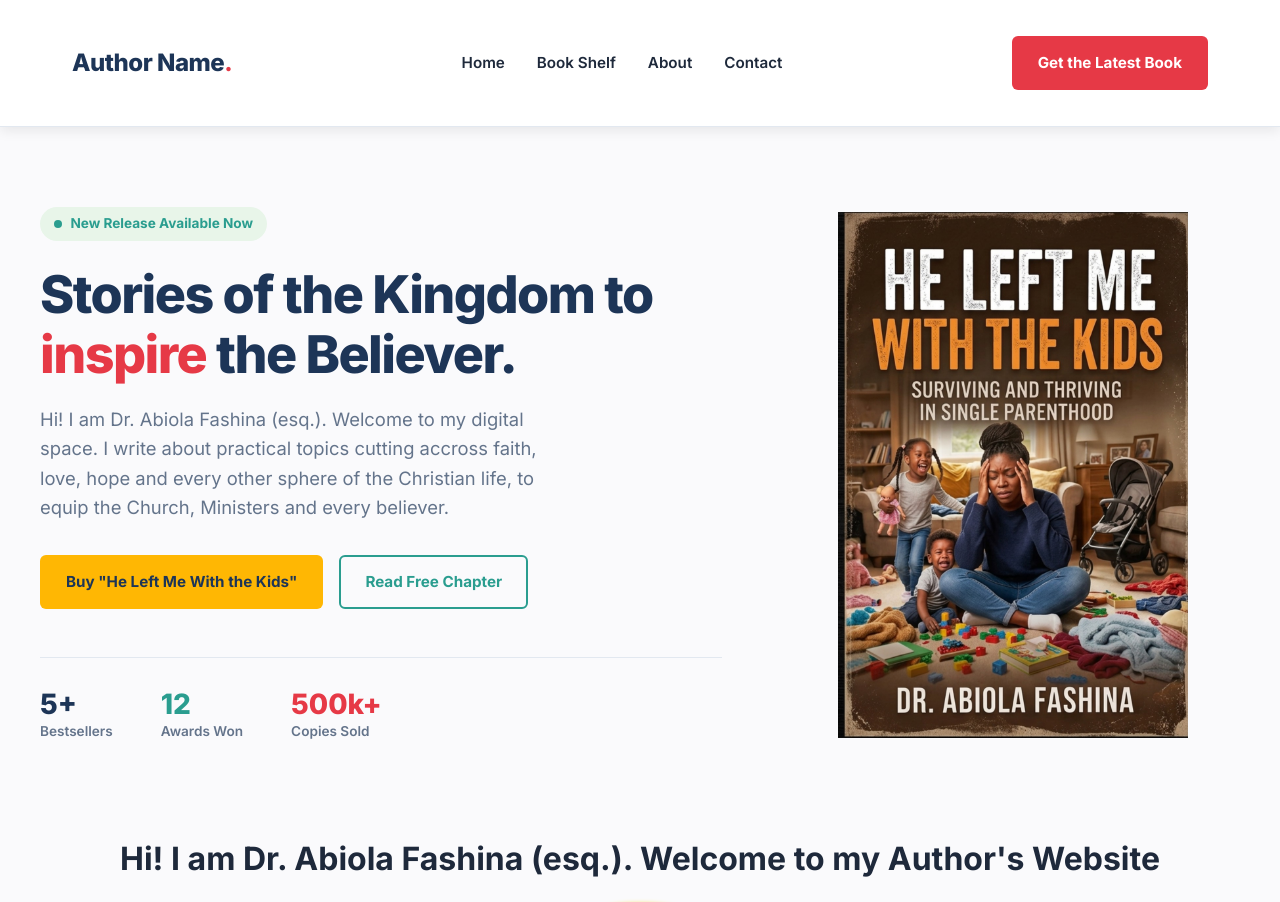
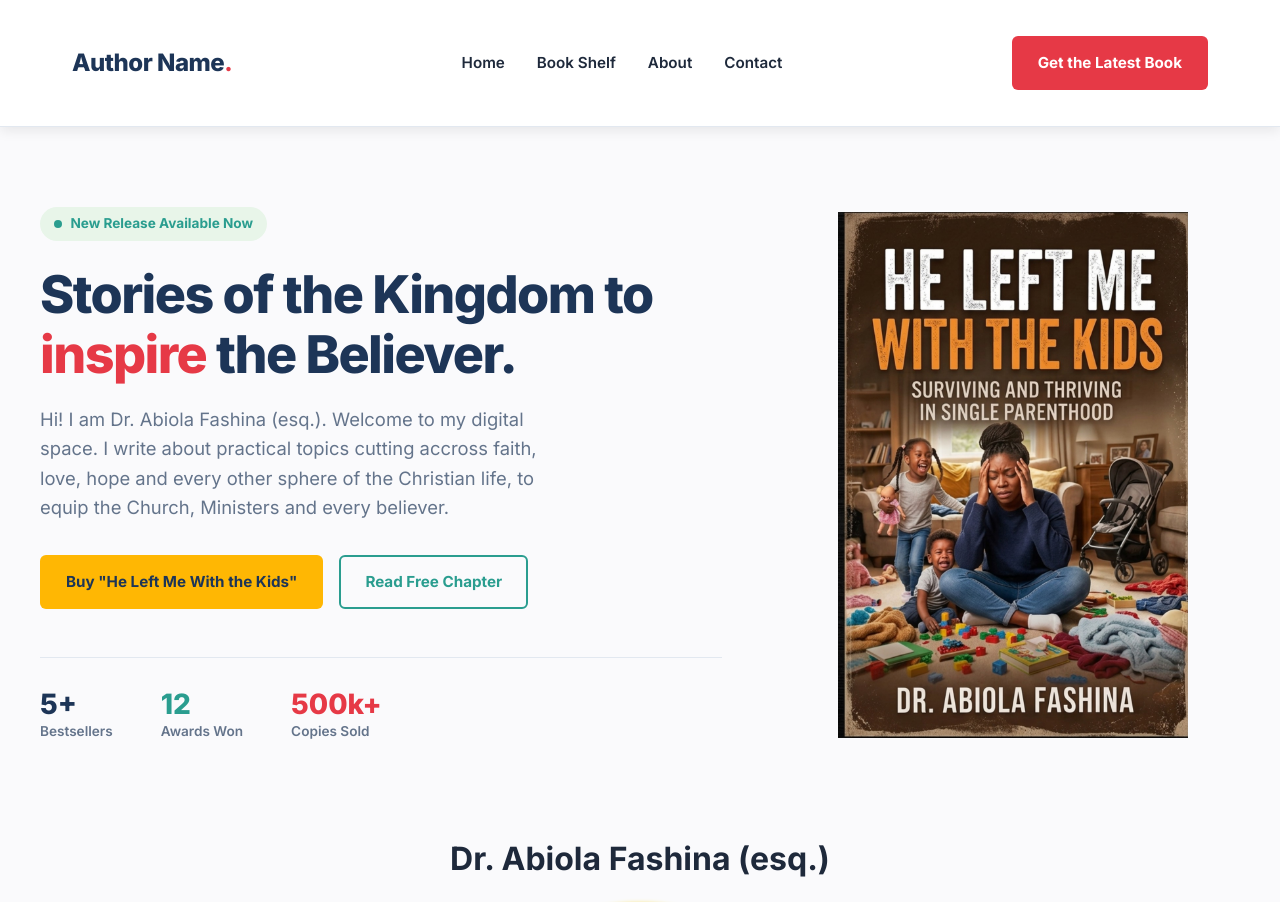
Before and after one commit to EbenEzekiel/authorwebsite, a React (Vite) app: page / in a window 1280 px wide. Shown: the top 902 px of the page. Built offline with nearby package versions, Linux system fonts and the light colour scheme.

Commit message:
H1 heading of body, modified

```diff
--- a/src/assets/HomeBody.jsx
+++ b/src/assets/HomeBody.jsx
@@ -18,7 +18,7 @@ export default function HomeBody () {
     return (
         <div style={{padding: '10px'}}>
             <div className='headings'>
-                <h1>Hi! I am Dr. Abiola Fashina (esq.). Welcome to my Author's Website</h1>
+                <h1>Dr. Abiola Fashina (esq.)</h1>
             </div>
             <div>
                 <img id='author-picture' src={AuthorPicture} alt="Picture of Dr. Abiola Fashina (esq.)" />
```
